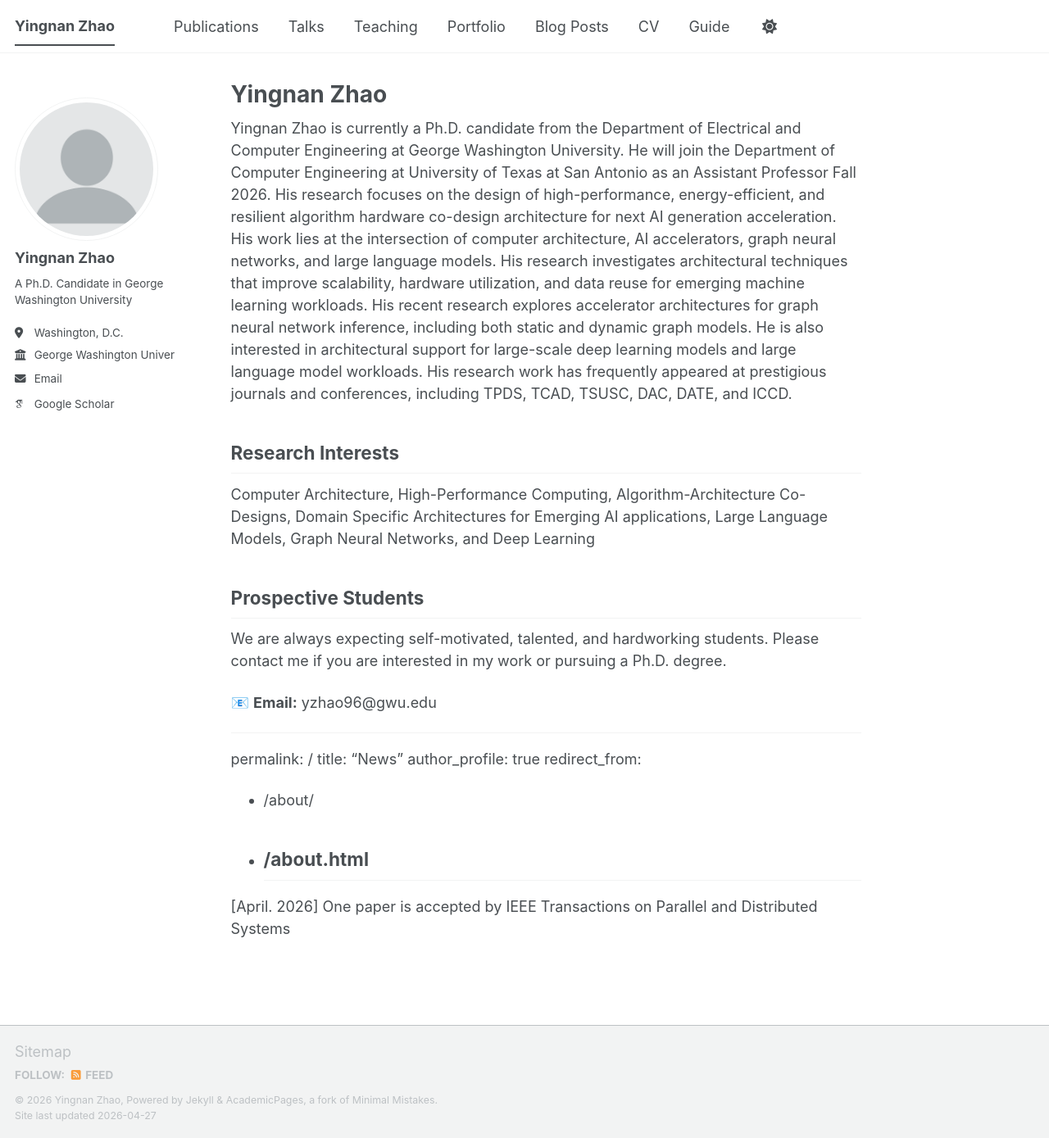
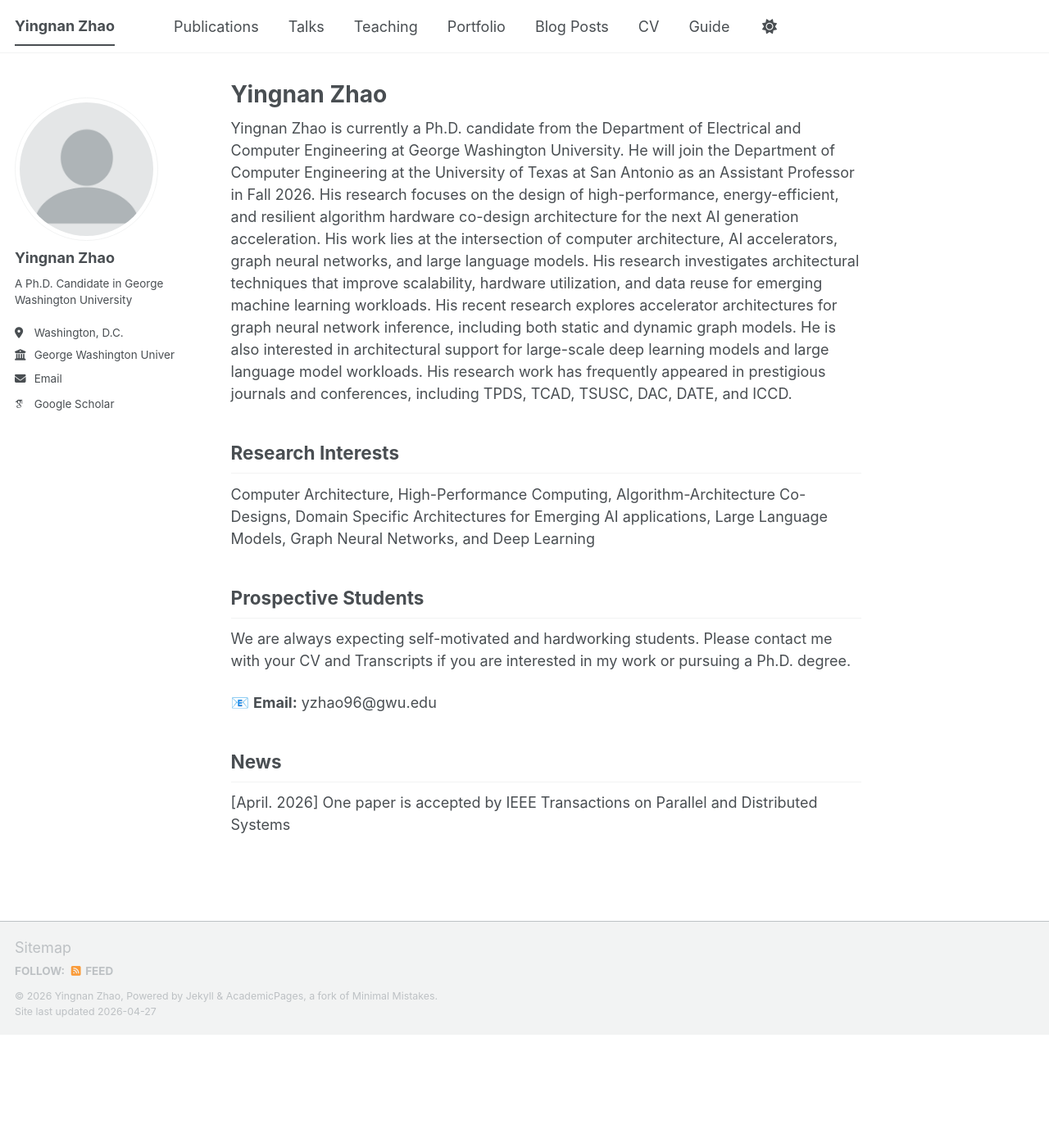
Before and after one commit to yingnan96/yingnan96.github.io, a Jekyll site: the page built from _pages/about.md, in a window 1280 px wide and 1389 px high. Shown: the whole window at 82% size. Built offline with Jekyll 4.4.1, drawn with Linux system fonts in a browser that asks for light colours; some web fonts are replaced; a script bundle is joined from its source files by our own code; library files that are not in the unit come from our copies.

Commit message:
Update about.md

```diff
--- a/_pages/about.md
+++ b/_pages/about.md
@@ -7,7 +7,7 @@
   - /about.html
 ---
 
-Yingnan Zhao is currently a Ph.D. candidate from the Department of Electrical and Computer Engineering at George Washington University. He will join the Department of Computer Engineering at University of Texas at San Antonio as an Assistant Professor Fall 2026. His research focuses on the design of high-performance, energy-efficient, and resilient algorithm hardware co-design architecture for next AI generation acceleration. His work lies at the intersection of computer architecture, AI accelerators, graph neural networks, and large language models. His research investigates architectural techniques that improve scalability, hardware utilization, and data reuse for emerging machine learning workloads. His recent research explores accelerator architectures for graph neural network inference, including both static and dynamic graph models. He is also interested in architectural support for large-scale deep learning models and large language model workloads. His research work has frequently appeared at prestigious journals and conferences, including TPDS, TCAD, TSUSC, DAC, DATE, and ICCD.
+Yingnan Zhao is currently a Ph.D. candidate from the Department of Electrical and Computer Engineering at George Washington University. He will join the Department of Computer Engineering at the University of Texas at San Antonio as an Assistant Professor in Fall 2026. His research focuses on the design of high-performance, energy-efficient, and resilient algorithm hardware co-design architecture for the next AI generation acceleration. His work lies at the intersection of computer architecture, AI accelerators, graph neural networks, and large language models. His research investigates architectural techniques that improve scalability, hardware utilization, and data reuse for emerging machine learning workloads. His recent research explores accelerator architectures for graph neural network inference, including both static and dynamic graph models. He is also interested in architectural support for large-scale deep learning models and large language model workloads. His research work has frequently appeared in prestigious journals and conferences, including TPDS, TCAD, TSUSC, DAC, DATE, and ICCD.
 
 ## Research Interests
 
@@ -15,17 +15,10 @@
 
 ## Prospective Students
 
-We are always expecting self-motivated, talented, and hardworking students. Please contact me if you are interested in my work or pursuing a Ph.D. degree.
+We are always expecting self-motivated and hardworking students. Please contact me with your CV and Transcripts if you are interested in my work or pursuing a Ph.D. degree.
 
 📧 **Email:** yzhao96@gwu.edu
 
----
-permalink: /
-title: "News"
-author_profile: true
-redirect_from:
-  - /about/
-  - /about.html
----
+## News
 
 [April. 2026] One paper is accepted by IEEE Transactions on Parallel and Distributed Systems
```
